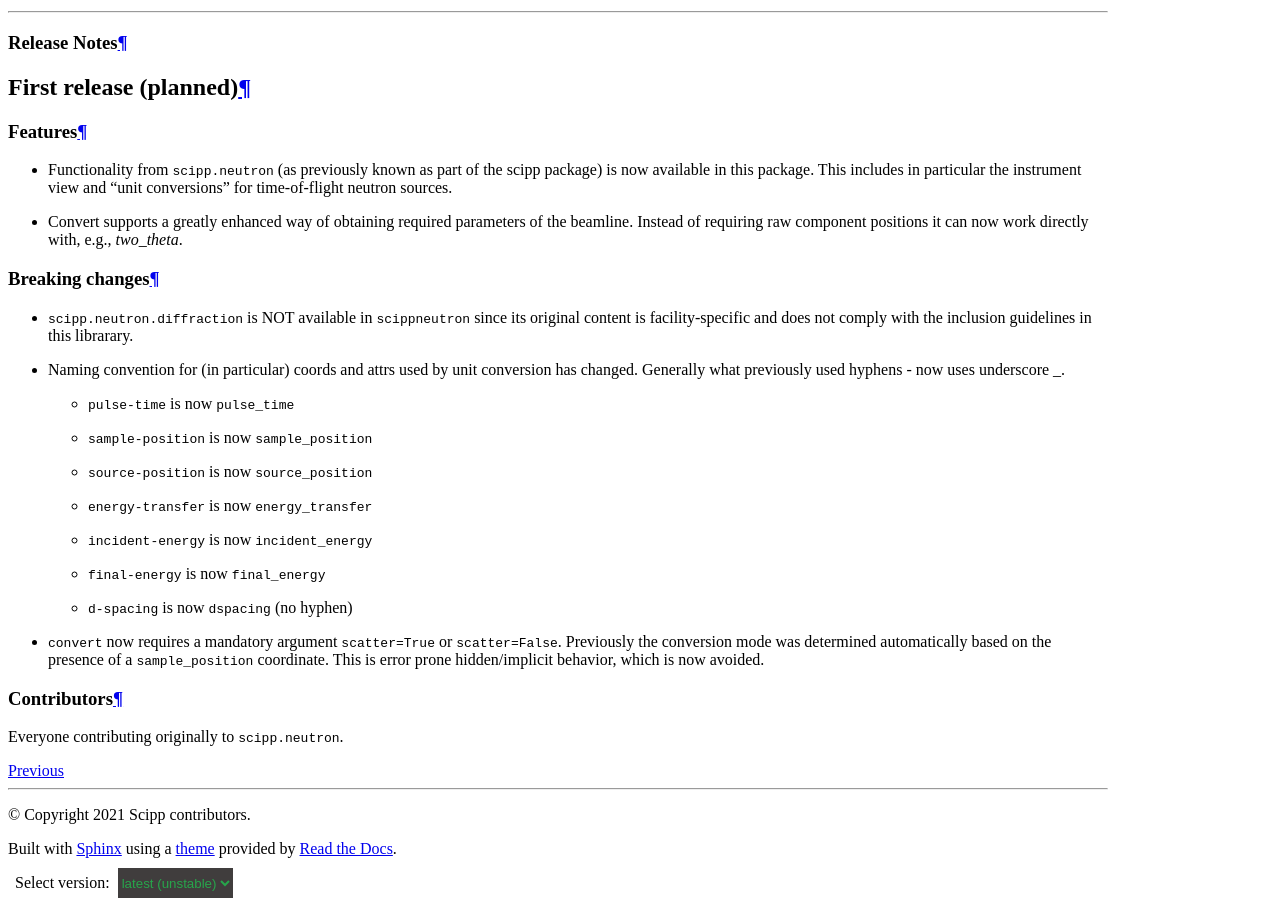
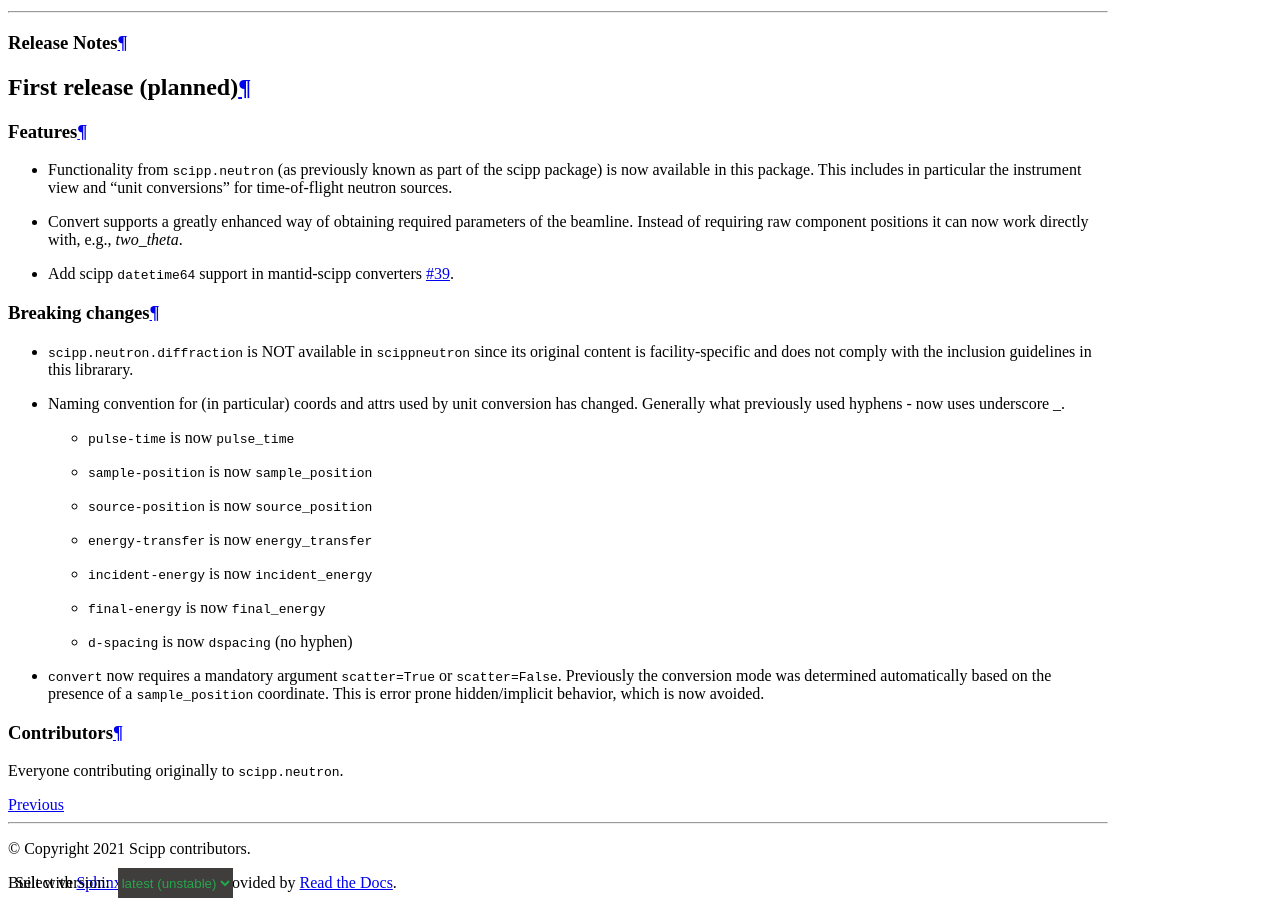
Before and after one commit to scipp/scippneutron, a Sphinx documentation site: the page built from docs/about/release-notes.rst, in a window 1280 px wide and 900 px high, scrolled down 797 px. Built offline with Sphinx 7.4.7 and the Read the Docs theme 2.0.0, drawn with Linux system fonts in a browser that asks for light colours.

Commit message:
Add small note in release notes

```diff
--- a/docs/about/release-notes.rst
+++ b/docs/about/release-notes.rst
@@ -13,6 +13,7 @@ Features
   This includes in particular the instrument view and "unit conversions" for time-of-flight neutron sources.
 * Convert supports a greatly enhanced way of obtaining required parameters of the beamline.
   Instead of requiring raw component positions it can now work directly with, e.g., `two_theta`.
+* Add scipp ``datetime64`` support in mantid-scipp converters `#39 <https://github.com/scipp/scipp/pull/39>`_.
 
 Breaking changes
 ~~~~~~~~~~~~~~~~
```
